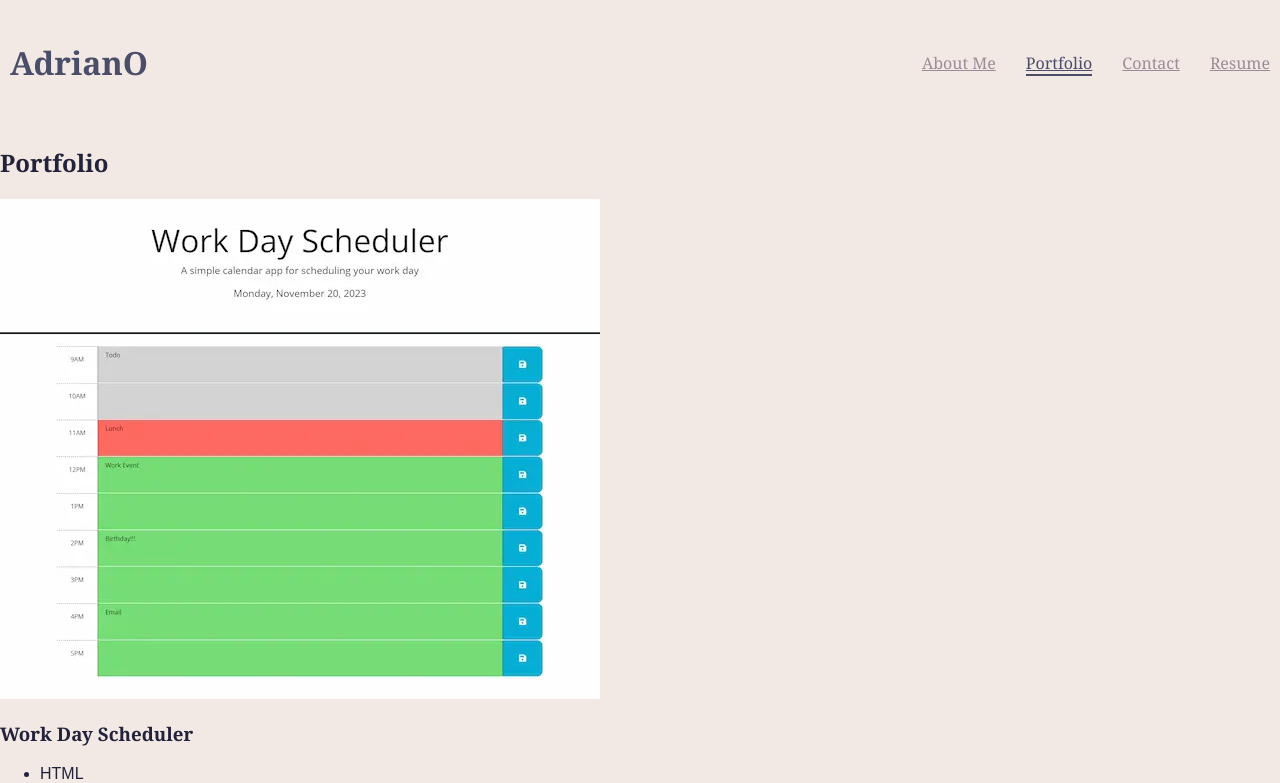
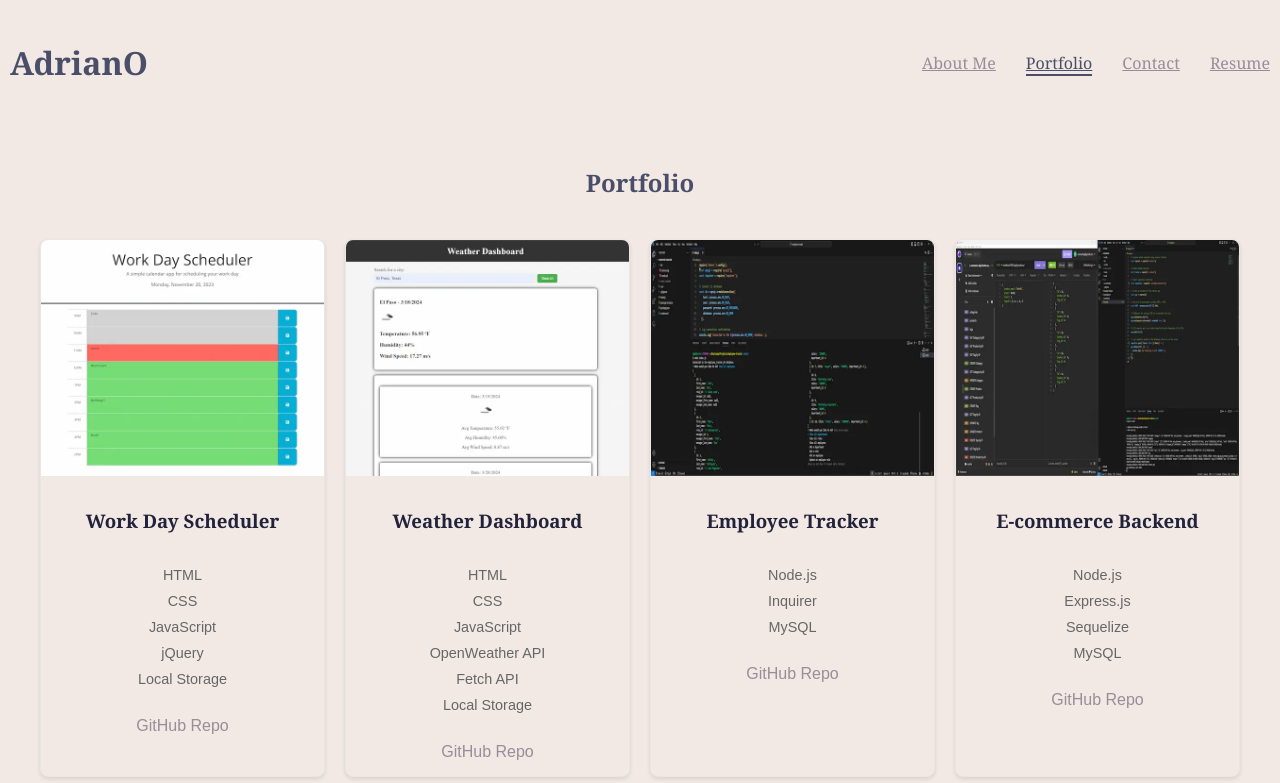
Before and after one commit to Agerian/react-portfolio, a React (Vite) app: page /portfolio in a window 1280 px wide. Shown: the top 783 px of the page. Built offline with nearby package versions, Linux system fonts and the light colour scheme.

Commit message:
Add Portfolio and Project CSS styles

```diff
--- a/src/components/Portfolio.jsx
+++ b/src/components/Portfolio.jsx
@@ -6,6 +6,7 @@ import employeeTracker from '../assets/images/employeeTracker.webp';
 import ecommerceBackend from '../assets/images/ecommerceBackend.webp';
 import justAnotherTextEditor from '../assets/images/justAnotherTextEditor.webp';
 import socialNetworkApi from '../assets/images/socialNetworkApi.webp';
+import '../styles/Portfolio.css';
 
 function Portfolio() {
 
@@ -55,9 +56,9 @@ function Portfolio() {
   ];
 
   return (
-    <div>
+    <div className="portfolio">
       <h2>Portfolio</h2>
-      <div>
+      <div className="projects">
         {projects.map(project => (
           <Project key={project.id} {...project} />
         ))}
--- a/src/components/Project.jsx
+++ b/src/components/Project.jsx
@@ -1,8 +1,9 @@
 import React from 'react';
+import '../styles/Project.css';
 
 function Project ({ title, imageUrl, stack, githubUrl }) {
   return (
-    <div>
+    <div className="project">
       <img src={imageUrl} alt={title} />
       <h3>{title}</h3>
       <ul>
--- /dev/null
+++ b/src/styles/Portfolio.css
@@ -0,0 +1,17 @@
+.portfolio {
+  text-align: center;
+  padding: 20px;
+}
+
+.portfolio h2 {
+  font-family: 'Georgia', serif;
+  color: #4A4E69;
+}
+
+.projects {
+  display: grid;
+  grid-template-columns: repeat(auto-fit, minmax(250px, 1fr));
+  gap: 20px;
+  padding: 20px;
+  justify-content: center;
+}
--- /dev/null
+++ b/src/styles/Project.css
@@ -0,0 +1,52 @@
+.project {
+  background-color: #f2e9e4;
+  border: 1px solid #E7E7E7;
+  border-radius: 8px;
+  overflow: hidden;
+  box-shadow: 0 2px 4px rgba(0, 0, 0, 0.1);
+  transition: transform 0.3s ease;
+}
+
+.project:hover {
+  transform: translateY(-5px);
+}
+
+.project img {
+  width: 100%;
+  height: auto;
+  max-height: 250px;
+  object-fit: cover;
+  object-position: center;
+}
+
+.project h3 {
+  font-family: 'Georgia', serif;
+  color: #22223B;
+  padding: 10px;
+}
+
+.project ul{
+  list-style-type: none;
+  padding: 0;
+  margin: 10px 0;
+}
+
+.project li {
+  font-size: 0.9rem;
+  color: #666;
+  padding: 5px 10px;
+}
+
+.project a {
+  color: #9A8C98;
+  text-decoration: none;
+  display: inline-block;
+  margin: 10px;
+  padding: 5px 10px;
+  border-radius: 5px;
+  transition: color 0.2;
+}
+
+.project a:hover {
+  color: #4A4E69;
+}
```
